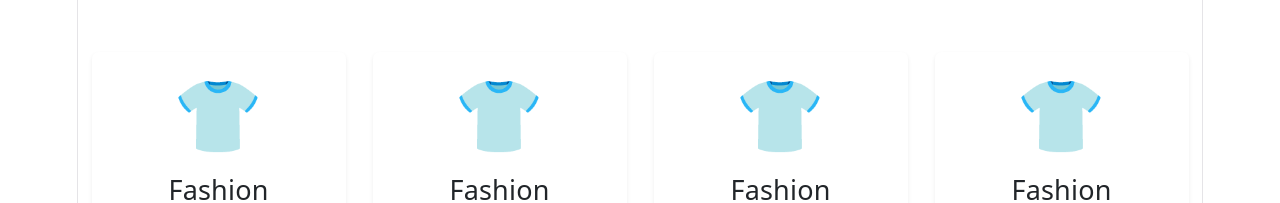
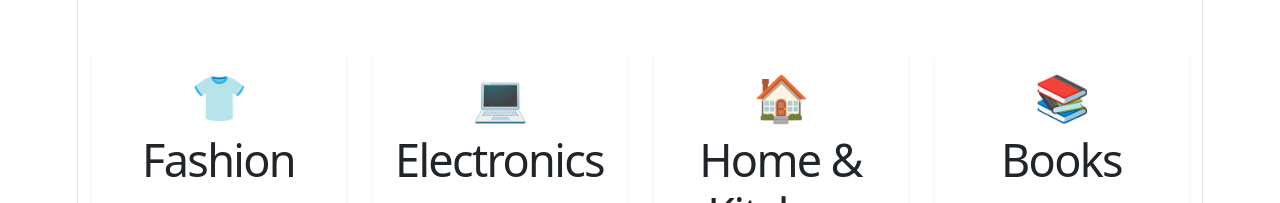
Before and after one commit to saniyamehra03/Ecommerce_intern, a React (Vite) app: page / in a window 1280 px wide. Shown: the part 597-800 px from the top of the page. Built offline with nearby package versions, Linux system fonts and the light colour scheme.

Commit message:
Add hero section, category section, and reusable category cards with props

```diff
--- a/src/components/CategoryCard.jsx
+++ b/src/components/CategoryCard.jsx
@@ -1,17 +1,13 @@
 import React from 'react'
 
-const CategoryCard = () => {
+const CategoryCard = (props) => {
 
   return (
     <div className="card shadow-sm border-0 h-100">
         <div className="card-body text-center">
-             <div className="display-3">
-          👕
-        </div>
-
-        <h4 className="mt-3">
-          Fashion
-        </h4>
+          <h1>{props.emoji}</h1>
+        <h1>{props.title}
+        </h1>
 
         <button className="btn btn-outline-primary mt-3">
           Shop Now
--- a/src/components/CategorySection.jsx
+++ b/src/components/CategorySection.jsx
@@ -9,19 +9,19 @@ const CategorySection = () => {
             </h2>
             <div className="row">
                 <div className="col-md-3">
-                    <CategoryCard />
+                    <CategoryCard  title="Fashion" emoji="👕"/>
                 </div>
 
             <div className="col-md-3">
-               <CategoryCard />
+               <CategoryCard  title="Electronics" emoji="💻"/>
             </div>
 
            <div className="col-md-3">
-            <CategoryCard />
+            <CategoryCard  title="Home & Kitchen" emoji="🏠"/>
             </div>
 
         <div className="col-md-3">
-          <CategoryCard />
+          <CategoryCard  title="Books" emoji="📚"/>
          </div>
             </div>
             </div>
```
